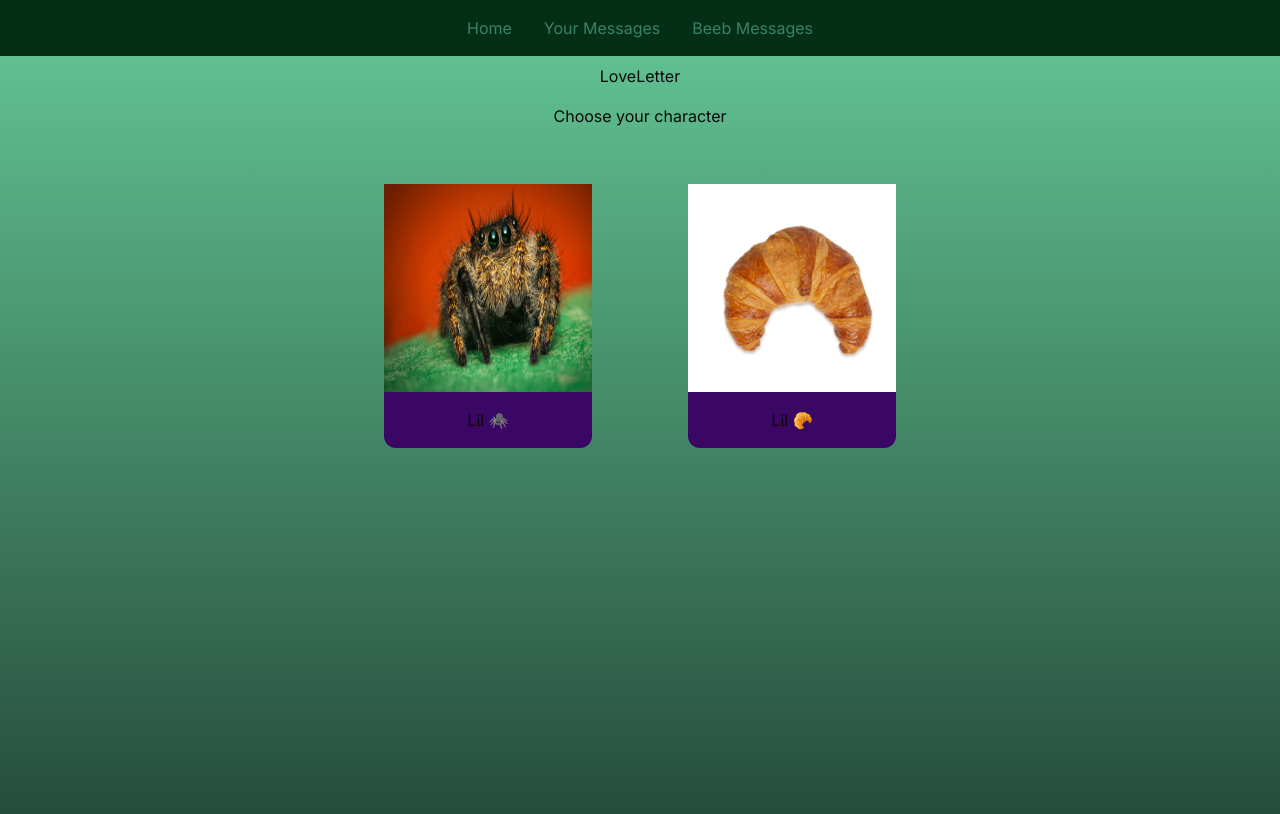
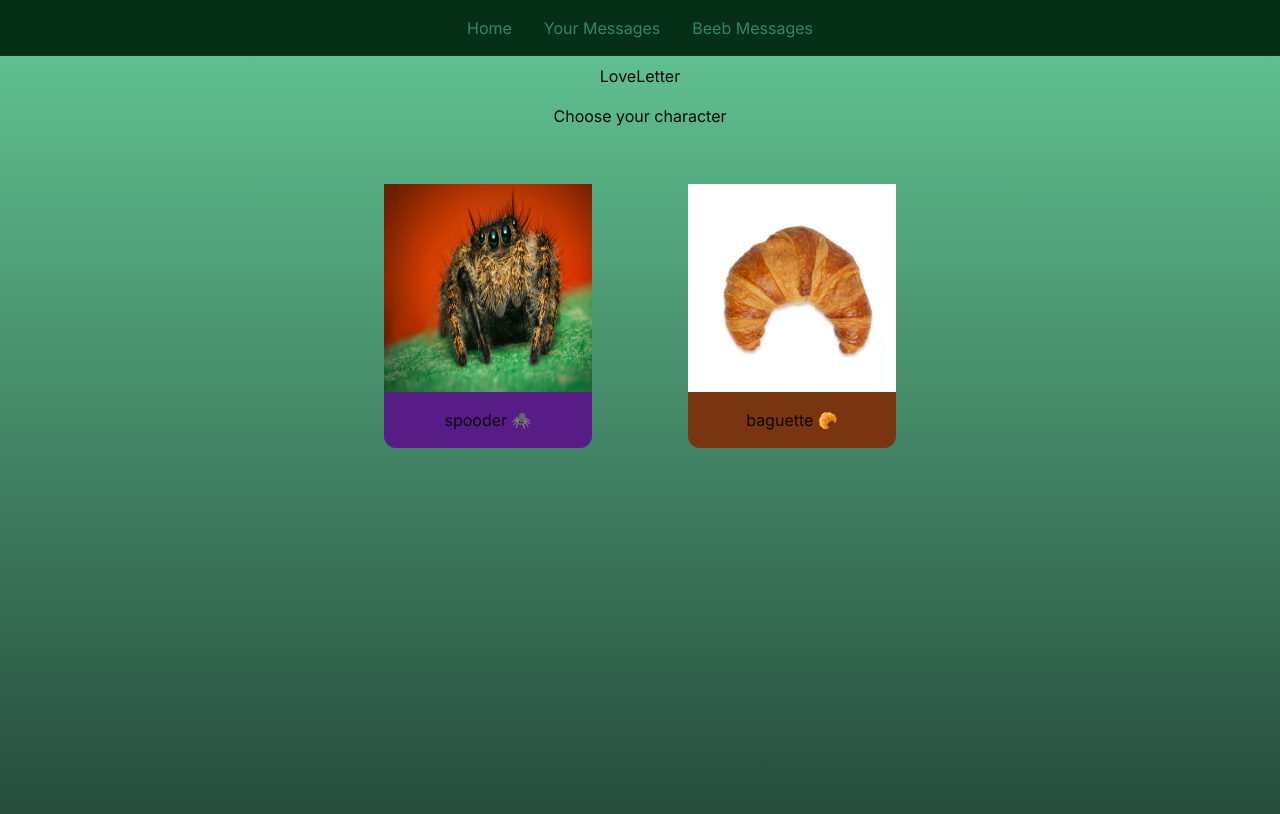
Before and after one commit to JaviTrek/LoveLetter, a Next.js app: page / in a window 1280 px wide. Shown: the top 814 px of the page. Built offline with nearby package versions, Linux system fonts and the light colour scheme.

Commit message:
succesfully integrate to MongoDB

```diff
--- /dev/null
+++ b/app/_database/send.ts
@@ -0,0 +1,18 @@
+import connectToMongoDB from "./connect";
+import {MongoClient} from "mongodb";
+
+
+export default async function sendMessage(message: string, user: "spooder" | "baguette", date: Date) {
+
+    console.log("send message running")
+
+    const client: MongoClient = await connectToMongoDB();
+    // database and collection code goes here
+    const db = client.db("messages");
+    const col = db.collection(user);
+
+    await col.insertOne({user, message, date});
+
+    console.log("inserted into DB")
+
+}
--- a/app/components/Profile.tsx
+++ b/app/components/Profile.tsx
@@ -9,7 +9,7 @@ interface Props {
 
 export default function Profile({username}: Props) {
     const router = useRouter()
-    return (<button className="m-5 md:m-12 bg-purple-950 rounded-xl hover:scale-110 duration-300" onClick={async () => {
+    return (<button className={`m-5 md:m-12 ${username === "spooder" ? "bg-purple-900": "bg-amber-900"} rounded-xl hover:scale-110 duration-300`} onClick={async () => {
             await setUser(username)
             router.push("/messages")
         }}>
@@ -17,7 +17,7 @@ export default function Profile({username}: Props) {
     <Image className=" w-28 h-28 md:w-52 md:h-52 mx-auto" src={`/${username}.jpg`} alt="" width={300} height={300}/>
 
 
-            <p className="md:p-4 p-2">Lil {username === "spooder" ? "🕷️" : "🥐"}</p>
+            <p className="md:p-4 p-2"> {username === "spooder" ? "spooder 🕷️" : "baguette 🥐"}</p>
 
 
         </button>
--- a/app/messages/page.tsx
+++ b/app/messages/page.tsx
@@ -1,11 +1,17 @@
 import Menu from "../components/Menu";
 import {getUser} from "../lib";
+import connectToMongoDB from "../_database/connect";
+import sendMessage from "../_database/send";
 
 
 
 export default async function Page() {
 
     const user = await getUser();
+
+    await connectToMongoDB();
+
+    await sendMessage("I lov u!", "baguette", new Date)
 
     return (
         <>
```
Also changed, not shown: app/_database/connect.ts (renamed from app/_database/connect.tsx).
